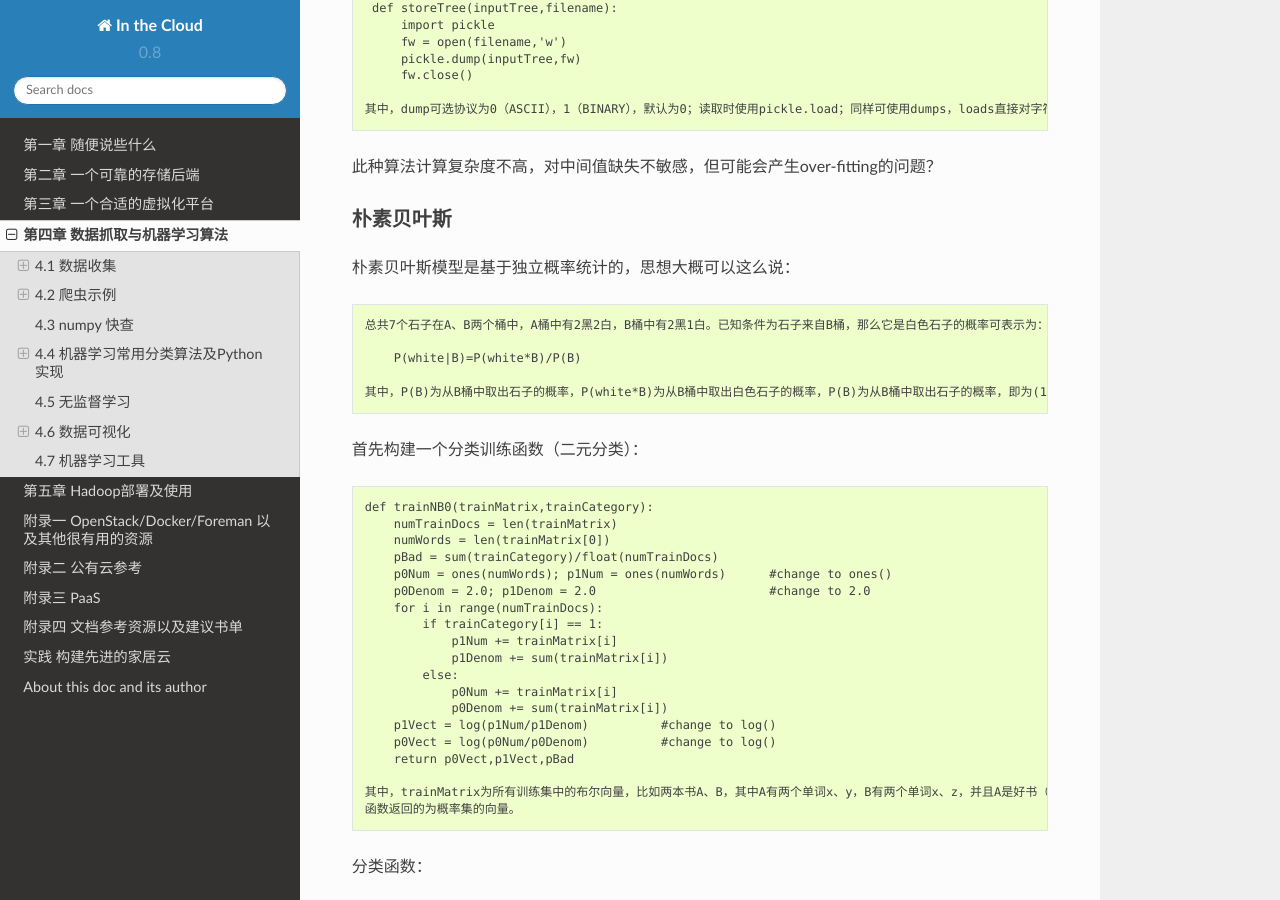
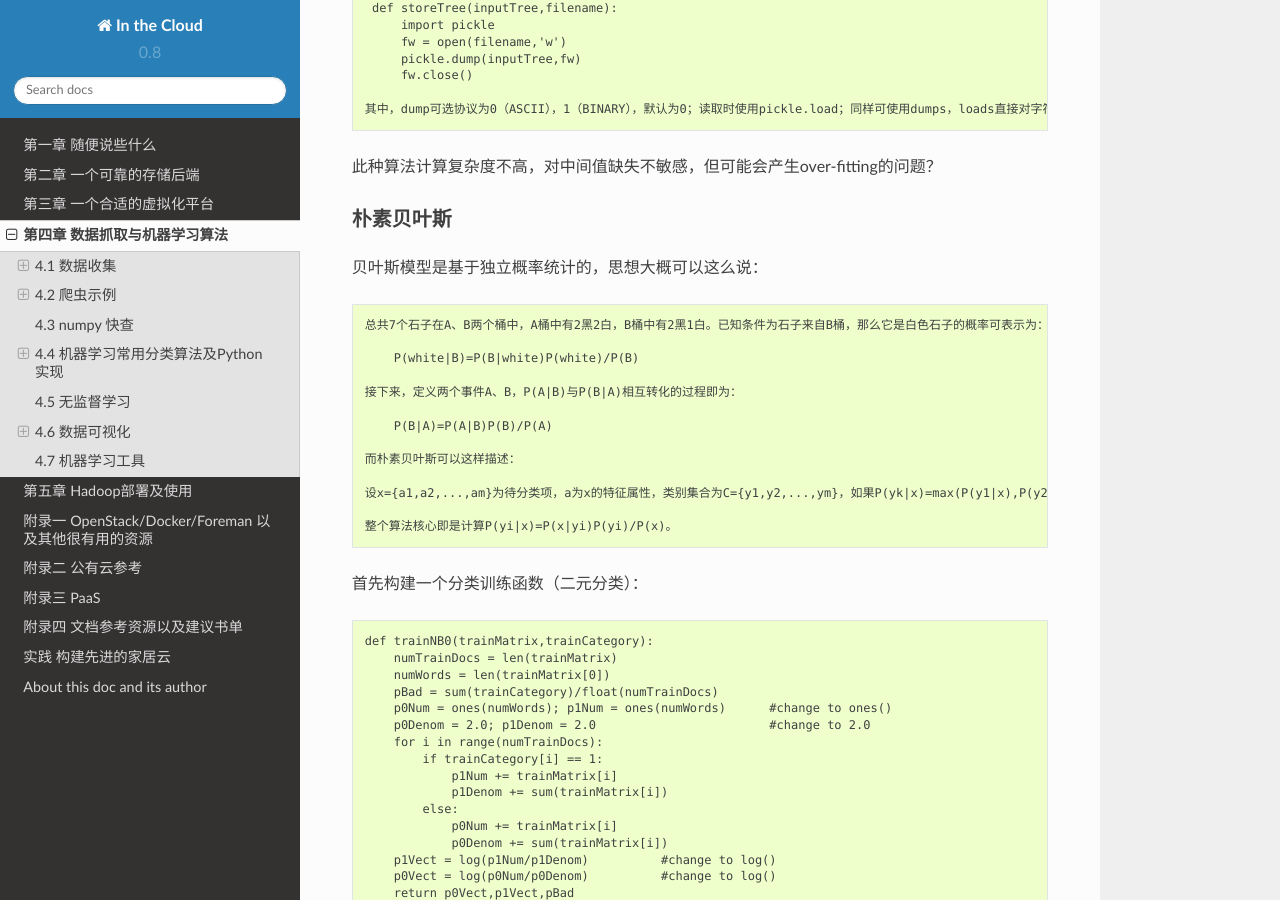
Before and after one commit to lofyer/InTheCloud, a Sphinx documentation site: the page built from source/posts/ch04.rst, in a window 1280 px wide and 900 px high, scrolled down 5460 px. Built offline with Sphinx 7.4.7 and the Read the Docs theme 2.0.0, drawn with Linux system fonts in a browser that asks for light colours; formulas are drawn with MathJax 3.

Commit message:
更新贝叶斯描述

```diff
--- a/source/posts/ch04.rst
+++ b/source/posts/ch04.rst
@@ -291,15 +291,23 @@ kNN的算法模型如下：
 朴素贝叶斯
 ~~~~~~~~~~
 
-朴素贝叶斯模型是基于独立概率统计的，思想大概可以这么说：
+贝叶斯模型是基于独立概率统计的，思想大概可以这么说：
 
 .. code::
 
     总共7个石子在A、B两个桶中，A桶中有2黑2白，B桶中有2黑1白。已知条件为石子来自B桶，那么它是白色石子的概率可表示为：
 
-        P(white|B)=P(white*B)/P(B)
+        P(white|B)=P(B|white)P(white)/P(B)
 
-    其中，P(B)为从B桶中取出石子的概率，P(white*B)为从B桶中取出白色石子的概率，P(B)为从B桶中取出石子的概率，即为(1/7)/(3/7)=1/3。
+    接下来，定义两个事件A、B，P(A|B)与P(B|A)相互转化的过程即为：
+
+        P(B|A)=P(A|B)P(B)/P(A)
+
+    而朴素贝叶斯可以这样描述：
+
+    设x={a1,a2,...,am}为待分类项，a为x的特征属性，类别集合为C={y1,y2,...,ym}，如果P(yk|x)=max(P(y1|x),P(y2|x),...,P(yn|x))，则x属于yk。
+
+    整个算法核心即是计算P(yi|x)=P(x|yi)P(yi)/P(x)。
 
 首先构建一个分类训练函数（二元分类）：
 
```
